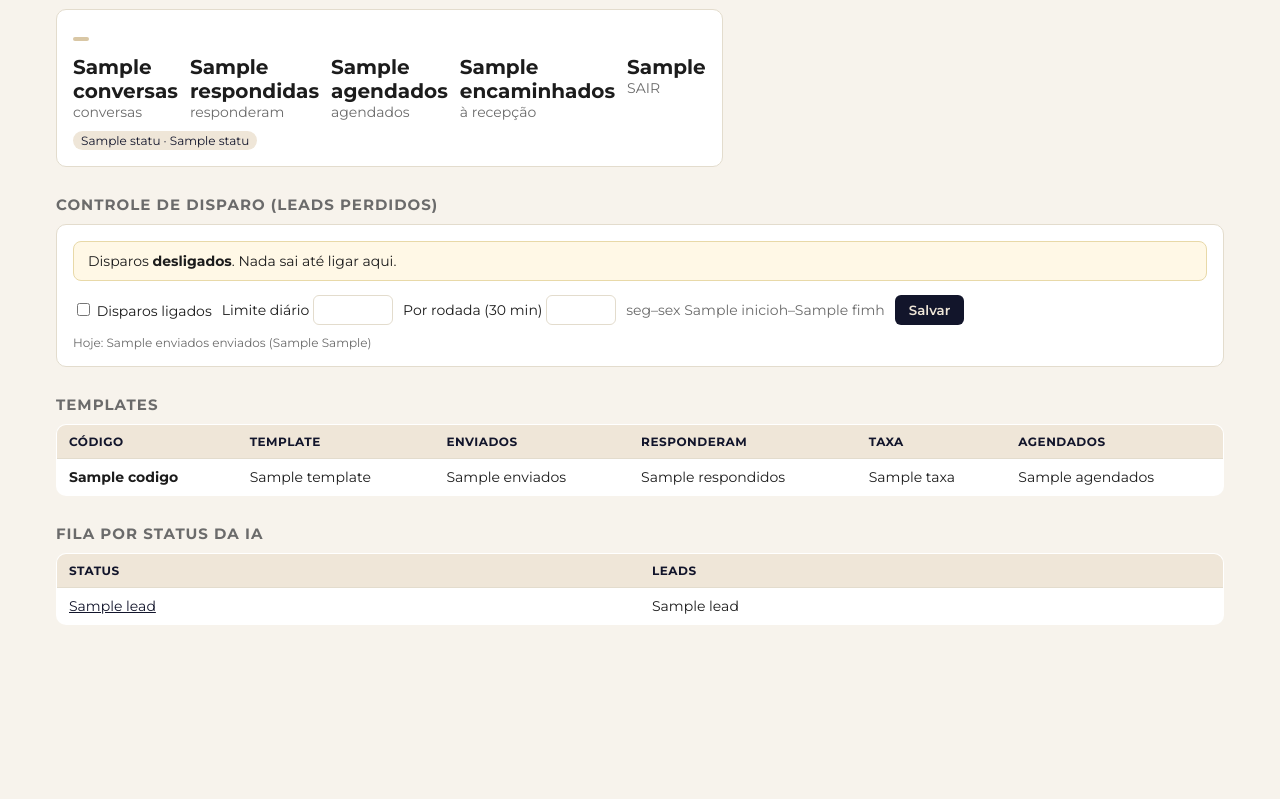
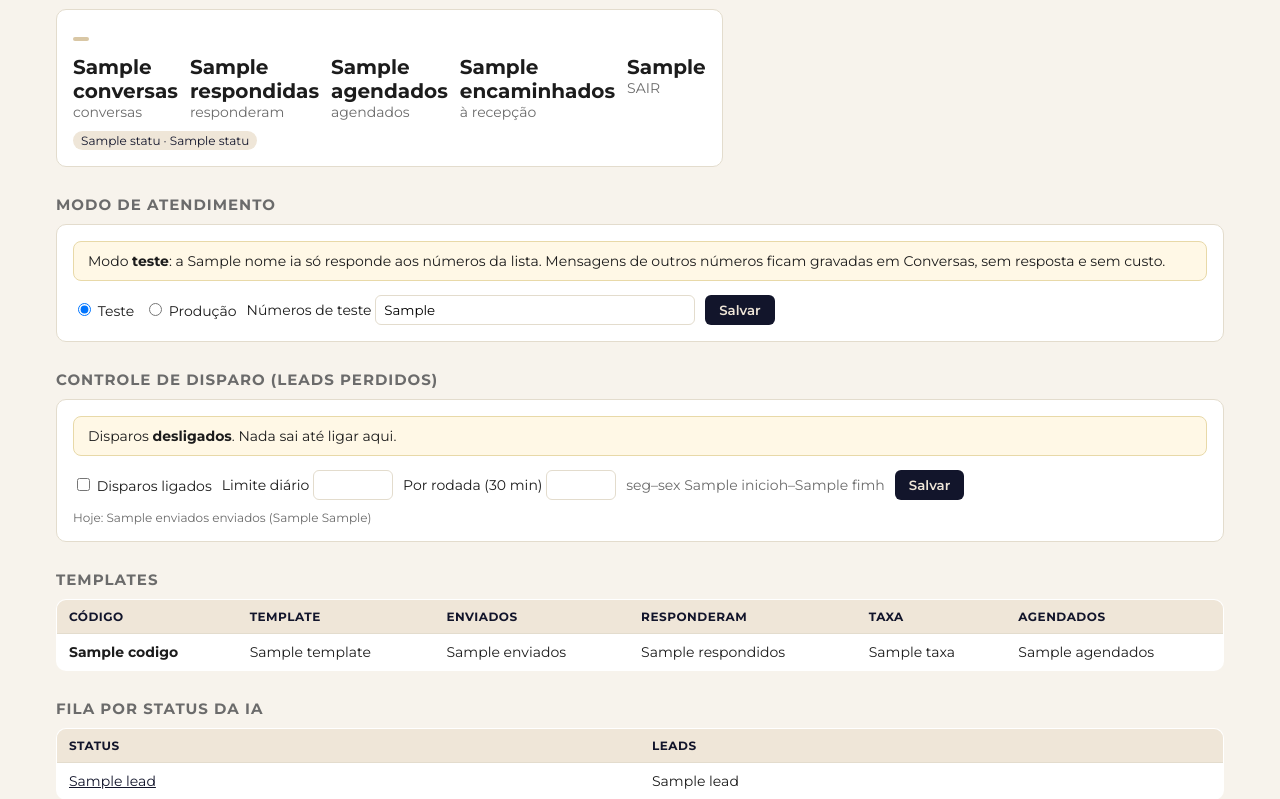
Before and after one commit to celeste-passoni/celeste-passoni, a Python web app: template src/celeste/painel/templates/dashboard.html in a window 1280 px wide. Shown: the part 287-1086 px from the top of the page. Before the commit the page ends 912 px from the top, so only its background shows below. Run offline with Jinja, Linux system fonts and the light colour scheme; the template is opened without the code that fills it: most values are stand-ins (such as "Sample title", 1, 10 or a date in 2020).

Commit message:
Modo de atendimento teste/produção com lista de números autorizados (YAML, Firestore, painel)
Co-Authored-By: Claude Fable 5.1 <noreply@anthropic.com>

```diff
--- a/config/parametros.yaml
+++ b/config/parametros.yaml
@@ -92,6 +92,8 @@ ia:
   cargo: "concierge da Passoni Clinic"
   idioma: "pt-BR"
   operacao_24_7: true                 # responde a qualquer hora
+  modo: "teste"                       # teste = só responde aos numeros_teste (o resto é gravado no painel, sem resposta) | producao = responde a todos
+  numeros_teste: []                   # ex.: ["5511999990000"]; o painel/Firestore (config/atendimento) sobrescreve modo e lista
   iniciar_resgates_apenas_em_horario_comercial: true  # resgates/follow-ups só 09:00–19:00 seg–sex
   emojis_max_por_mensagem: 2
   baloes_por_resposta: { min: 1, max: 4 }
--- a/src/celeste/painel/templates/dashboard.html
+++ b/src/celeste/painel/templates/dashboard.html
@@ -28,6 +28,18 @@
 {% endfor %}
 </div>
 
+<h2>Modo de atendimento</h2>
+<div class="frente">
+  {% if atend.modo != 'producao' %}<div class="aviso">Modo <b>teste</b>: a {{ nome_ia }} só responde aos números da lista. Mensagens de outros números ficam gravadas em Conversas, sem resposta e sem custo.</div>
+  {% else %}<div class="aviso" style="background:#dff0e5;border-color:#9fd1b0">Modo <b>produção</b>: a {{ nome_ia }} responde a todos que escreverem para o número oficial.</div>{% endif %}
+  <form class="inline" method="post" action="/config/atendimento">
+    <label><input type="radio" name="modo" value="teste" {% if atend.modo != 'producao' %}checked{% endif %}> Teste</label>
+    <label><input type="radio" name="modo" value="producao" {% if atend.modo == 'producao' %}checked{% endif %}> Produção</label>
+    <label>Números de teste <input type="text" name="numeros_teste" value="{{ atend.numeros_teste|join(', ') }}" placeholder="5511999990000, 5511888880000" style="width:320px;padding:6px 8px;border:1px solid var(--linha);border-radius:6px;font-family:inherit"></label>
+    <button type="submit">Salvar</button>
+  </form>
+</div>
+
 <h2>Controle de disparo (Leads Perdidos)</h2>
 <div class="frente">
   {% if not disp_cfg.ativo %}<div class="aviso">Disparos <b>desligados</b>. Nada sai até ligar aqui.</div>{% endif %}
```
Also changed, not shown: src/celeste/orquestrador/app.py (+14 -2 lines), src/celeste/painel/app.py (+12 -0 lines), tests/test_orquestrador.py (+20 -0 lines).
